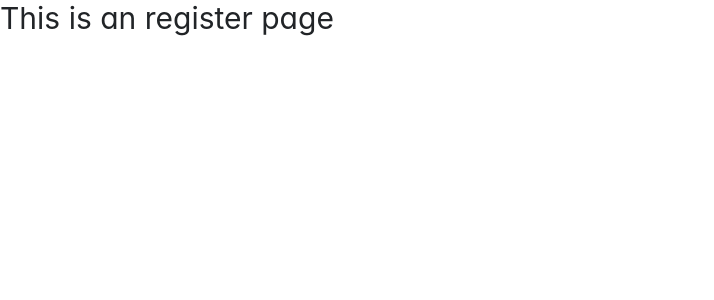
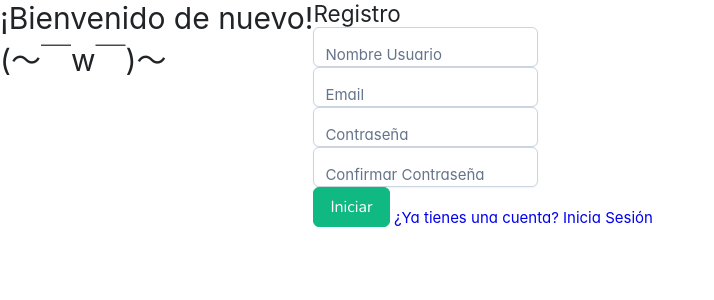
Before and after one commit to FernandoKumul/testana, a Vue app: page /register in a window 1280 px wide. Shown: the top 300 px of the page, without its empty margins (0-714 px from the left). Built offline with nearby package versions, Linux system fonts and the light colour scheme.

Commit message:
Registro

```diff
--- a/src/views/LoginView.vue
+++ b/src/views/LoginView.vue
@@ -45,6 +45,10 @@
 
   <style>
 
+  *{
+    background-image: url();
+  }
+
   body{
     display: flex;
   }
--- a/src/views/RegisterView.vue
+++ b/src/views/RegisterView.vue
@@ -1,8 +1,66 @@
 <template>
-    <div class="about">
-      <h1>This is an register page</h1>
+  <body>
+    <div class="column_1">
+      <h1>¡Bienvenido de nuevo!</h1>
+      <h1>(～￣w￣)～</h1>
+
     </div>
+
+    <div class="column_2">
+      <h2>Registro</h2>
+      <div class="container">
+
+        <FloatLabel>
+          <InputText id="username" v-model="username"/>
+          <label for="username">Nombre Usuario</label>
+        </FloatLabel>
+
+        <FloatLabel>
+          <InputText id="email" v-model="email"/>
+          <label for="email">Email</label>
+        </FloatLabel>
+
+        <FloatLabel>
+          <InputText id="password" v-model="password"/>
+          <label for="password">Contraseña</label>
+        </FloatLabel>
+
+        <FloatLabel>
+          <InputText id="confirm_password" v-model="confirm_password"/>
+          <label for="confirm_password">Confirmar Contraseña</label>
+        </FloatLabel>
+
+        <Button label="Iniciar"/>
+        <RouterLink to="login">
+          ¿Ya tienes una cuenta? Inicia Sesión
+        </RouterLink>
+
+      </div>
+    </div>
+
+
+  </body>
   </template>
 
+  <script setup>
+  import Button from 'primevue/button';
+  import InputText from 'primevue/inputtext';
+  import FloatLabel from 'primevue/floatlabel';
+
+
+</script>
+
   <style>
+
+  *{
+    background-image: url();
+  }
+
+  body{
+    display: flex;
+  }
+
+  button{
+
+  }
   </style>
```
